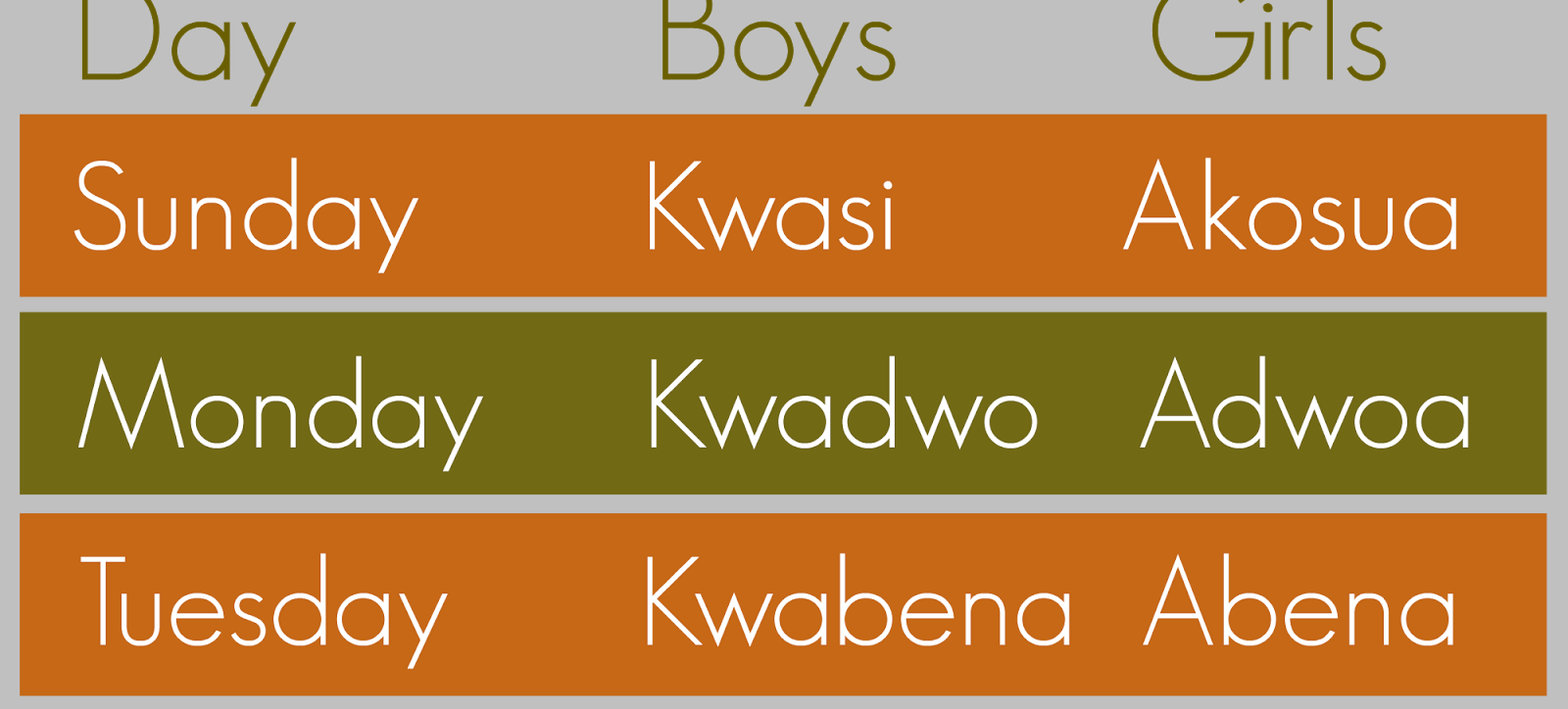
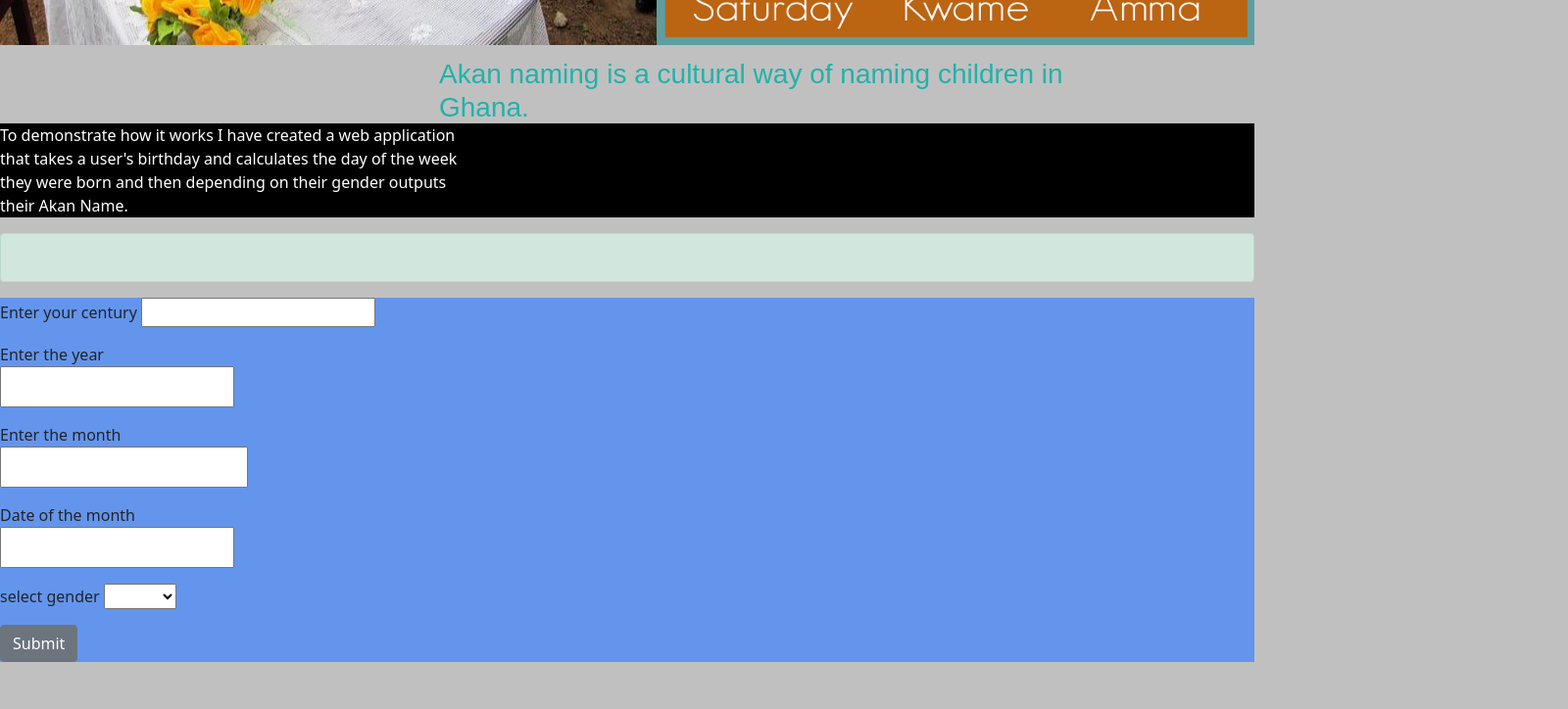
Before and after one commit to Koech-code/Ghanian-naming_culture, a plain HTML site: page index.html in a window 1280 px wide. Shown: the part 560-1284 px from the top of the page at 98% size, 1600 px wide, since content can reach past the window. After the commit the page ends 1236 px from the top, so only its background shows below. Drawn offline with Linux system fonts and the light colour scheme.

Commit message:
added new styles to my website

```diff
--- a/Static/CSS/index.css
+++ b/Static/CSS/index.css
@@ -4,14 +4,30 @@ body{
     background-color: silver;
 }
 
-.day, .month, .year{
+#day, #month, #year{
     color: rebeccapurple;
     display: flex;
     justify-content: center;
     padding-top: 1%;
 }
 
-.month{
+.description1{
+    color: white;
+    background-color: black;
+}
+
+#picture2{
+    width: 60vw;
+    height: 70vh;
+    background-color: cadetblue;
+}
+
+#pictures{
+    display: flex;
+    justify-content: center;
+}
+
+#month{
     padding-right:16px;
 }
 /* .day, input{
@@ -59,3 +75,7 @@ h3{
   text-align: center;
   padding-left: 15%;
 }
+
+#styled-form{
+    background-color: cornflowerblue;
+}
```
